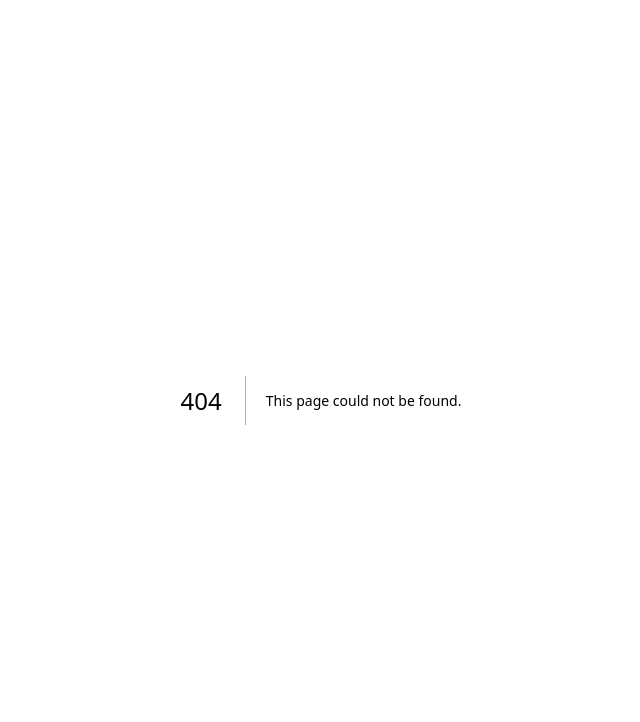
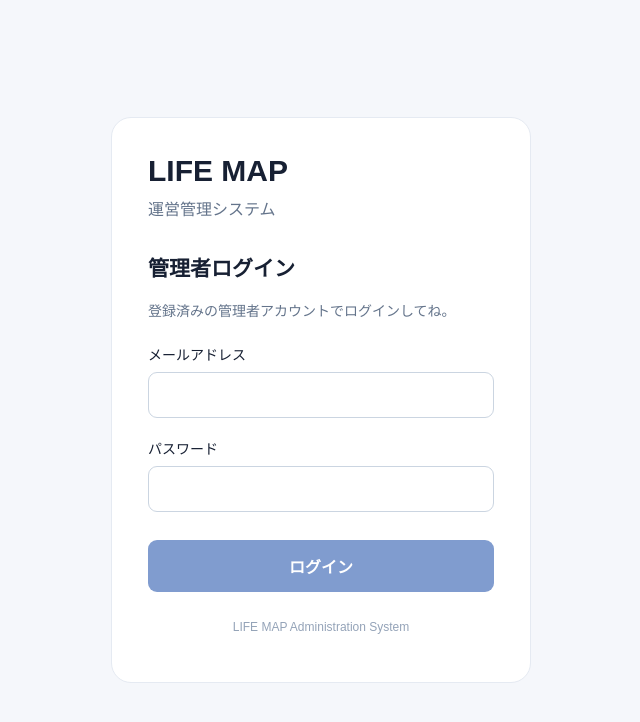
Before and after one commit to haruto1107/life-map, a Next.js app: page /login in a window 1280 px wide. Before the commit this address had no page. Shown: the top 722 px of the page, without its empty margins (319-959 px from the left). Built offline with nearby package versions, Linux system fonts and the light colour scheme.

Commit message:
Create page.tsx

```diff
--- /dev/null
+++ b/src/app/login/page.tsx
@@ -0,0 +1,135 @@
+
+import { login } from "./actions";
+
+type LoginPageProps = {
+  searchParams: Promise<{ error?: string }>;
+};
+
+export default async function LoginPage({ searchParams }: LoginPageProps) {
+  const params = await searchParams;
+  const hasError = params.error === "login";
+
+  return (
+    <main
+      style={{
+        minHeight: "100vh",
+        display: "flex",
+        alignItems: "center",
+        justifyContent: "center",
+        padding: "24px",
+        background: "#f5f7fb",
+        color: "#172033",
+      }}
+    >
+      <section
+        style={{
+          width: "100%",
+          maxWidth: "420px",
+          padding: "36px",
+          background: "#fff",
+          borderRadius: "20px",
+          border: "1px solid #e5eaf2",
+        }}
+      >
+        <h1 style={{ fontSize: "30px", margin: 0 }}>LIFE MAP</h1>
+        <p style={{ color: "#64748b", marginTop: "8px" }}>
+          運営管理システム
+        </p>
+
+        <h2 style={{ fontSize: "21px", marginTop: "32px" }}>
+          管理者ログイン
+        </h2>
+        <p style={{ color: "#64748b", fontSize: "14px" }}>
+          登録済みの管理者アカウントでログインしてね。
+        </p>
+
+        {hasError && (
+          <p
+            role="alert"
+            style={{
+              padding: "12px",
+              background: "#fff1f0",
+              color: "#b42318",
+              borderRadius: "8px",
+              fontSize: "13px",
+            }}
+          >
+            ログインできなかったよ。入力内容を確認してね。
+          </p>
+        )}
+
+        <form action={login}>
+          <label
+            htmlFor="email"
+            style={{ display: "block", marginTop: "24px", fontSize: "14px" }}
+          >
+            メールアドレス
+          </label>
+          <input
+            id="email"
+            name="email"
+            type="email"
+            autoComplete="username"
+            required
+            style={{
+              width: "100%",
+              padding: "13px",
+              marginTop: "8px",
+              border: "1px solid #cbd5e1",
+              borderRadius: "9px",
+            }}
+          />
+
+          <label
+            htmlFor="password"
+            style={{ display: "block", marginTop: "20px", fontSize: "14px" }}
+          >
+            パスワード
+          </label>
+          <input
+            id="password"
+            name="password"
+            type="password"
+            autoComplete="current-password"
+            required
+            style={{
+              width: "100%",
+              padding: "13px",
+              marginTop: "8px",
+              border: "1px solid #cbd5e1",
+              borderRadius: "9px",
+            }}
+          />
+
+          <button
+            type="submit"
+            style={{
+              width: "100%",
+              marginTop: "28px",
+              padding: "14px",
+              border: "none",
+              borderRadius: "9px",
+              background: "#809CCF",
+              color: "#fff",
+              fontWeight: "bold",
+              cursor: "pointer",
+            }}
+          >
+            ログイン
+          </button>
+        </form>
+
+        <p
+          style={{
+            marginTop: "28px",
+            textAlign: "center",
+            fontSize: "12px",
+            color: "#94a3b8",
+          }}
+        >
+          LIFE MAP Administration System
+        </p>
+      </section>
+    </main>
+  );
+}
```
